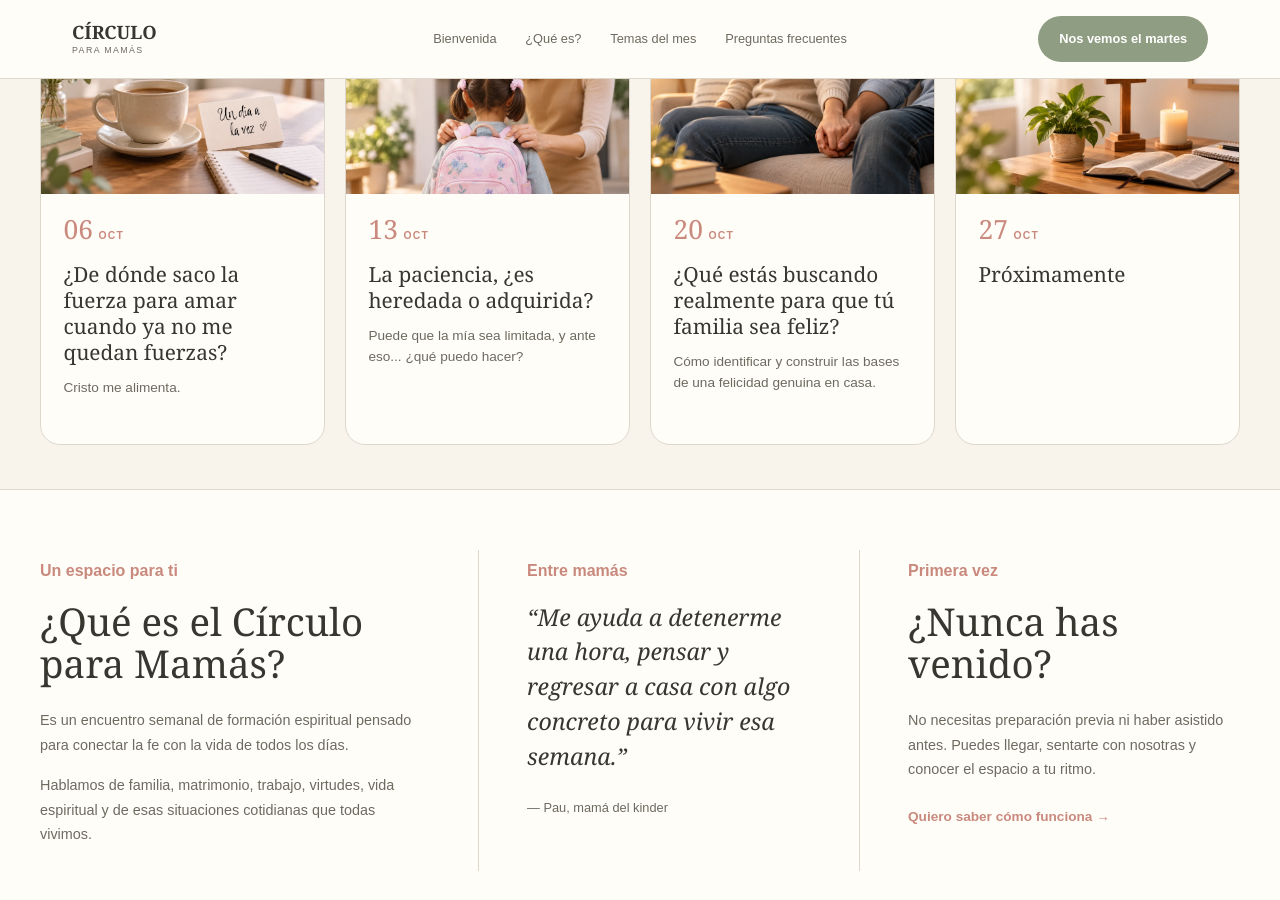
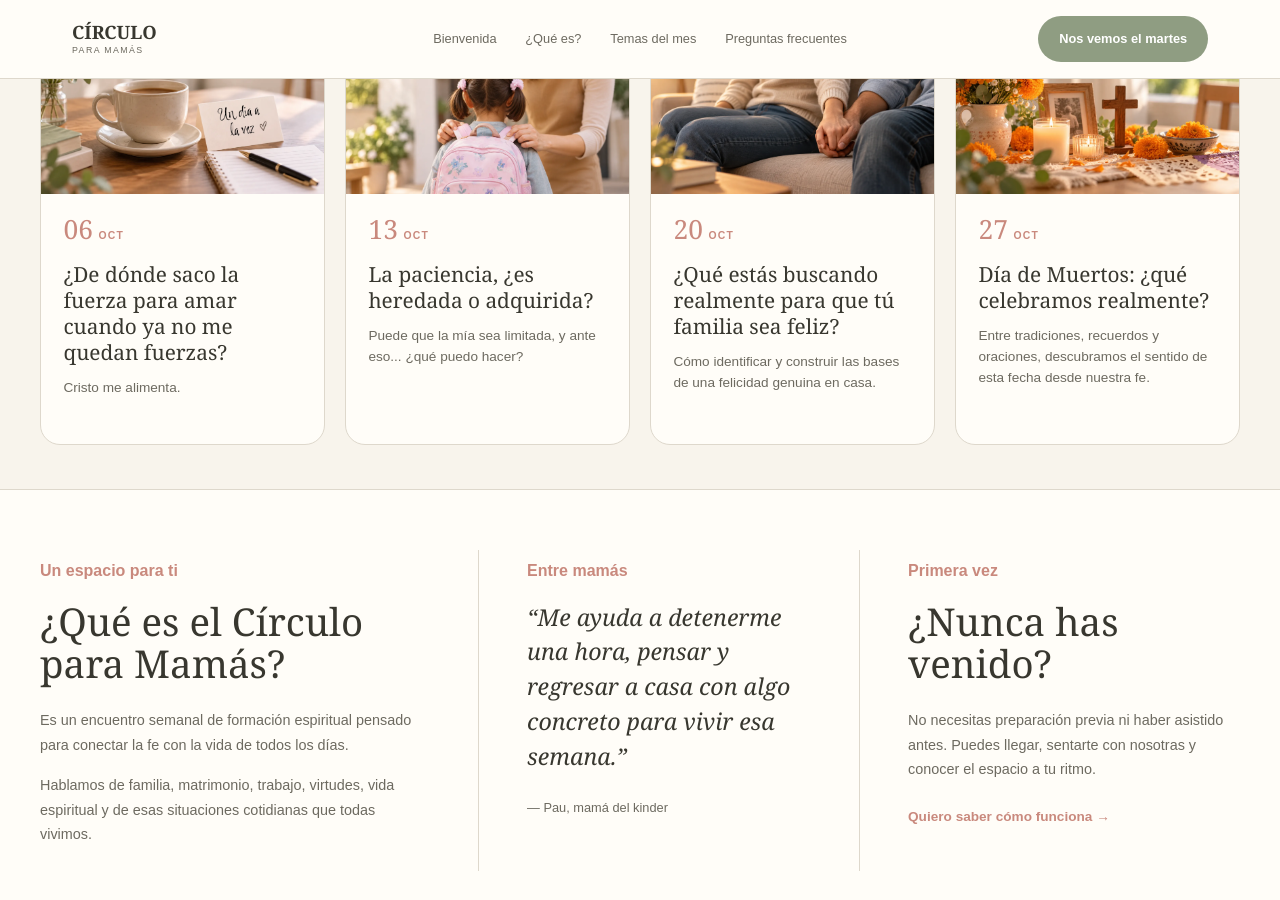
Before and after one commit to comunidad-circulo/circulo-para-mamas, a Jekyll site: the page built from index.markdown, in a window 1280 px wide and 900 px high, scrolled down 907 px. Built offline with Jekyll 4.4.1, drawn with Linux system fonts in a browser that asks for light colours.

Commit message:
Actualización cartelera 27 de octubre.

```diff
--- a/_data/cartelera.yml
+++ b/_data/cartelera.yml
@@ -24,8 +24,8 @@ temas:
     imagen: "/assets/images/temas/matrimonio.webp"
 
   - fecha: "27"
-    titulo: "Próximamente"
+    titulo: "Día de Muertos: ¿qué celebramos realmente?"
     categoria: "Vida espiritual"
     categoria_id: "vida-espiritual"
-    descripcion: " "
-    imagen: "/assets/images/temas/vida_espiritual.webp"
+    descripcion: "Entre tradiciones, recuerdos y oraciones, descubramos el sentido de esta fecha desde nuestra fe."
+    imagen: "/assets/images/temas/altar_dia_muertos.webp"
```
Also changed, not shown: assets/images/temas/altar_dia_muertos.webp (added).
